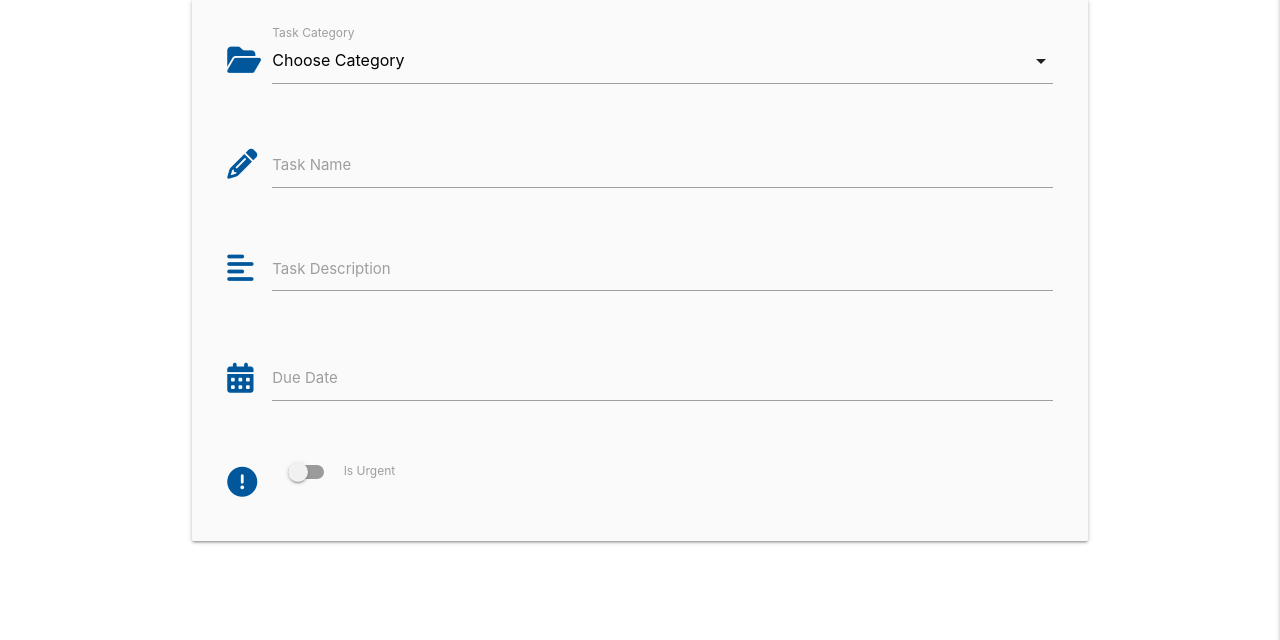
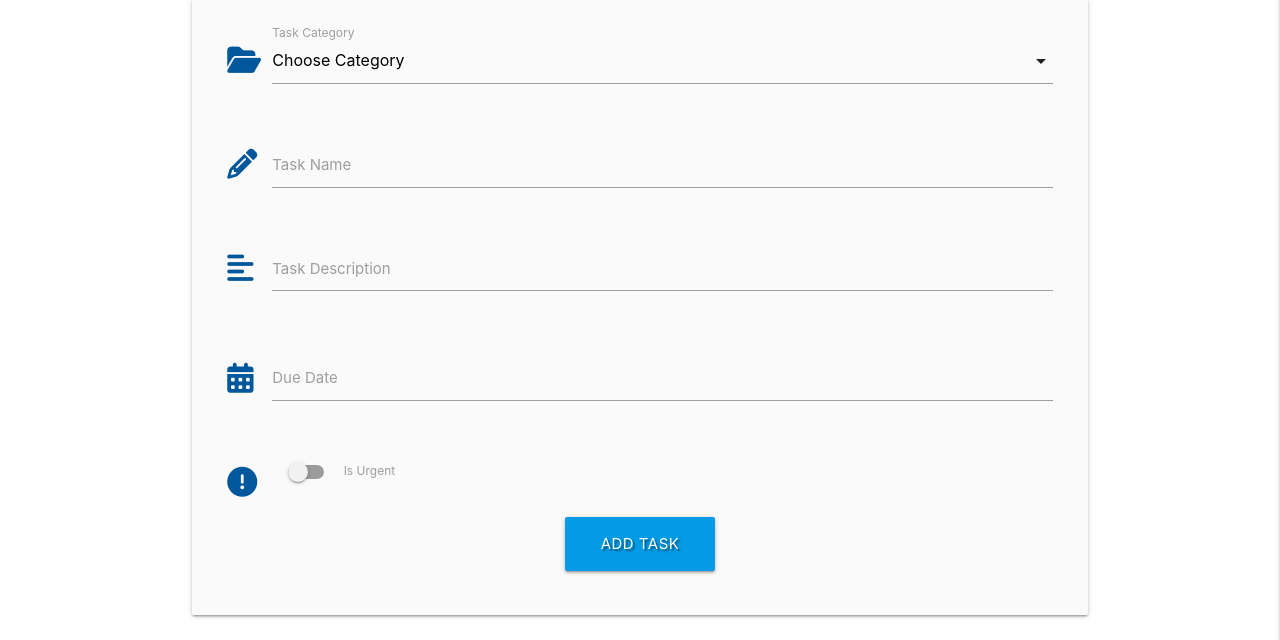
Before and after one commit to TaherCCG/task-manager-project-mongodb, a Python web app: template templates/add_task.html in a window 1280 px wide. Shown: the part 160-800 px from the top of the page. Run offline with Jinja, Linux system fonts and the light colour scheme; the template is opened without the code that fills it, so the values that code supplies are empty.

Commit message:
Add submit button and comment rest of code

```diff
--- a/templates/add_task.html
+++ b/templates/add_task.html
@@ -5,6 +5,7 @@
 
     <div class="row card-panel grey lighten-5">
         <form class="col s12" method="POST" action="">
+            <!-- Category selection -->
             <div class="row">
 				<div class="input-field col s12">
                     <i class="fas fa-folder-open prefix light-blue-text text-darken-4"></i>
@@ -17,6 +18,7 @@
 					<label for="category_name">Task Category</label>
 				</div>
 			</div>
+            <!--  Task Name -->
             <div class="row">
                 <div class="input-field col s12">
                     <i class="fas fa-pencil-alt prefix light-blue-text text-darken-4"></i>
@@ -25,6 +27,7 @@
                     <label for="task_name">Task Name</label>
                 </div>
             </div>
+            <!-- Task description -->
             <div class="row">
                 <div class="input-field col s12">
                     <i class="fas fa-align-left prefix light-blue-text text-darken-4"></i>
@@ -33,6 +36,7 @@
                     <label for="task_description">Task Description</label>
                 </div>
             </div>
+            <!-- Due date picker -->
             <div class="row">
                 <div class="input-field col s12">
                     <i class="fas fa-calendar-alt prefix light-blue-text text-darken-4"></i>
@@ -40,6 +44,7 @@
                     <label for="due_date">Due Date</label>
                 </div>
             </div>
+            <!-- Is urgent -->
             <div class="row">
 				<div class="input-field col s12">
 					<div class="switch">
@@ -52,6 +57,14 @@
 					</div>
 				</div>
 			</div>
+            <!-- Submit button -->
+            <div class="row">
+                <div class="col s12 center-align">
+                    <button class="btn-large light-blue darken-1 text-shadow">
+                        Add Task <i class="fas fa-plu-square right"></i>
+                    </button>
+                </div>
+            </div>
         </form>
     </div>
 
```
